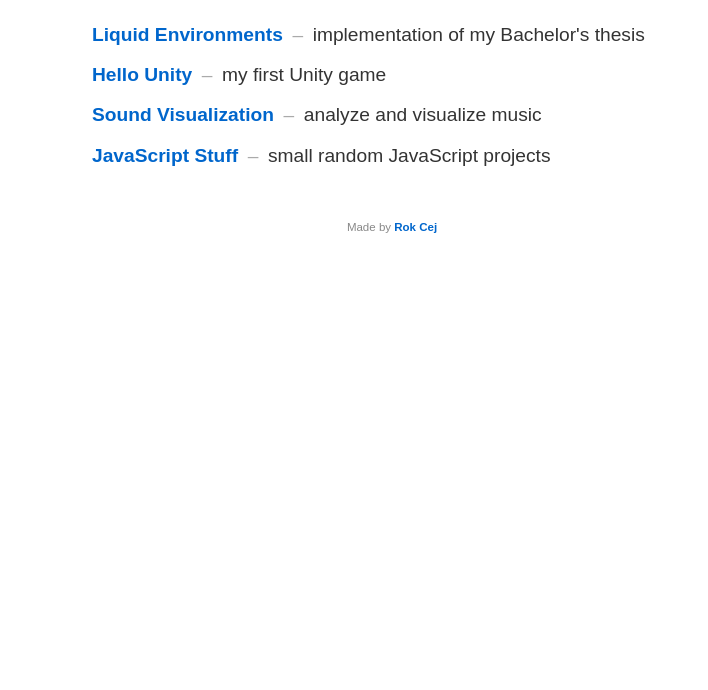
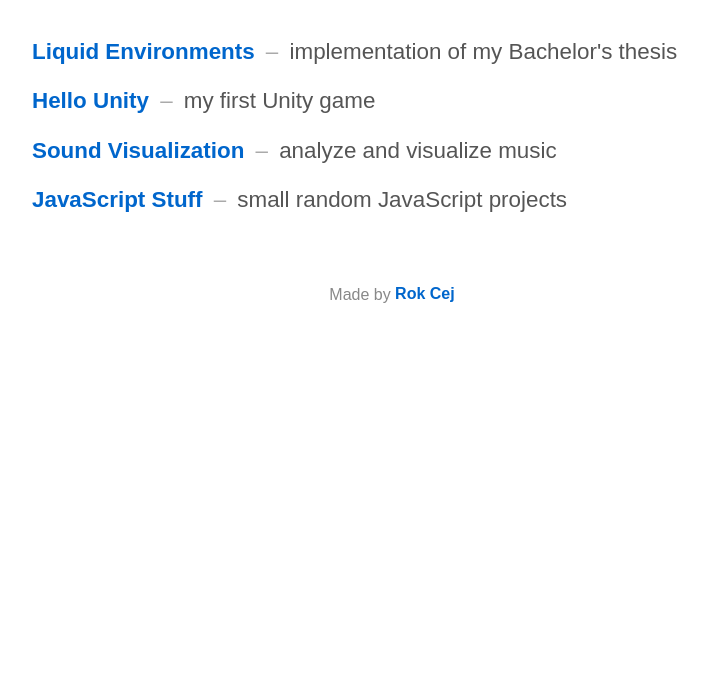
Before and after one commit to rokcej/rokcej.github.io, a plain HTML site: page index.html in a window 1280 px wide. Shown: the part 110-800 px from the top of the page, without its empty margins (248-956 px from the left). Drawn offline with Linux system fonts and the light colour scheme.

Commit message:
Update index.html

```diff
--- a/index.html
+++ b/index.html
@@ -1,20 +1,21 @@
 <!DOCTYPE html>
 <html lang="en">
 <head>
-    <title>Projects</title>
+    <title>Web Projects</title>
     <meta charset="UTF-8">
+    <meta name="viewport" content="width=device-width, initial-scale=1.0">
     <style>
         body {
             font-family: Arial, sans-serif;
-            max-width: 600px;
+            max-width: 720px;
             margin: 40px auto;
-            padding: 0 20px;
+            padding: 0 1.5rem;
             line-height: 1.6;
             color: #333;
-            font-size: 1.2em;
+            font-size: 1.4rem;
         }
         h1 {
-            font-size: 1.8em;
+            font-size: 2.5rem;
             margin-bottom: 1em;
             text-align: center;
         }
@@ -23,20 +24,20 @@
             padding: 0;
         }
         li {
-            margin: 0.5em 0;
-            display: flex;
-            gap: 0.5em;
+            margin: 0.6em 0;
         }
         a {
             color: #0066cc;
             text-decoration: none;
             font-weight: bold;
+            padding: 0.4em 0;
         }
         a:hover {
             text-decoration: underline;
         }
         .description::before {
             content: "\2012";
+            margin: 0 0.5em;
             color: #aaa;
         }
         .description {
@@ -46,27 +47,41 @@
         footer {
             margin-top: 4em;
             text-align: center;
-            font-size: 0.6em;
+            font-size: 1rem;
             color: #888;
+        }
+
+        @media (max-width: 600px) {
+            html {
+                font-size: 90%;
+            }
+        }
+        @media (max-width: 480px) {
+            html {
+                font-size: 80%;
+            }
+        }
+        @media (max-width: 360px) {
+            html {
+                font-size: 70%;
+            }
         }
     </style>
 </head>
 <body>
-    <h1>Projects</h1>
+    <h1>Web Projects</h1>
     <ul>
         <li>
-            <a href="liquid-environments">Liquid Environments</a><span class="description"></span>implementation of my Bachelor's thesis</span>
+            <a href="liquid-environments">Liquid Environments</a><span class="description">implementation of my Bachelor's thesis</span>
         </li>
         <li>
-            <a href="hello-unity/webgl-demo">Hello Unity</a><span class="description"></span>my first Unity game</span>
+            <a href="hello-unity/webgl-demo">Hello Unity</a><span class="description">my first Unity game</span>
         </li>
         <li>
-            <a href="sound-visualization">Sound Visualization</a>
-            <span class="description"></span>analyze and visualize music</span>
+            <a href="sound-visualization">Sound Visualization</a><span class="description">analyze and visualize music</span>
         </li>
         <li>
-            <a href="javascript-stuff">JavaScript Stuff</a>
-            <span class="description"></span>small random JavaScript projects</span>
+            <a href="javascript-stuff">JavaScript Stuff</a><span class="description">small random JavaScript projects</span>
         </li>
     </ul>
 
```
